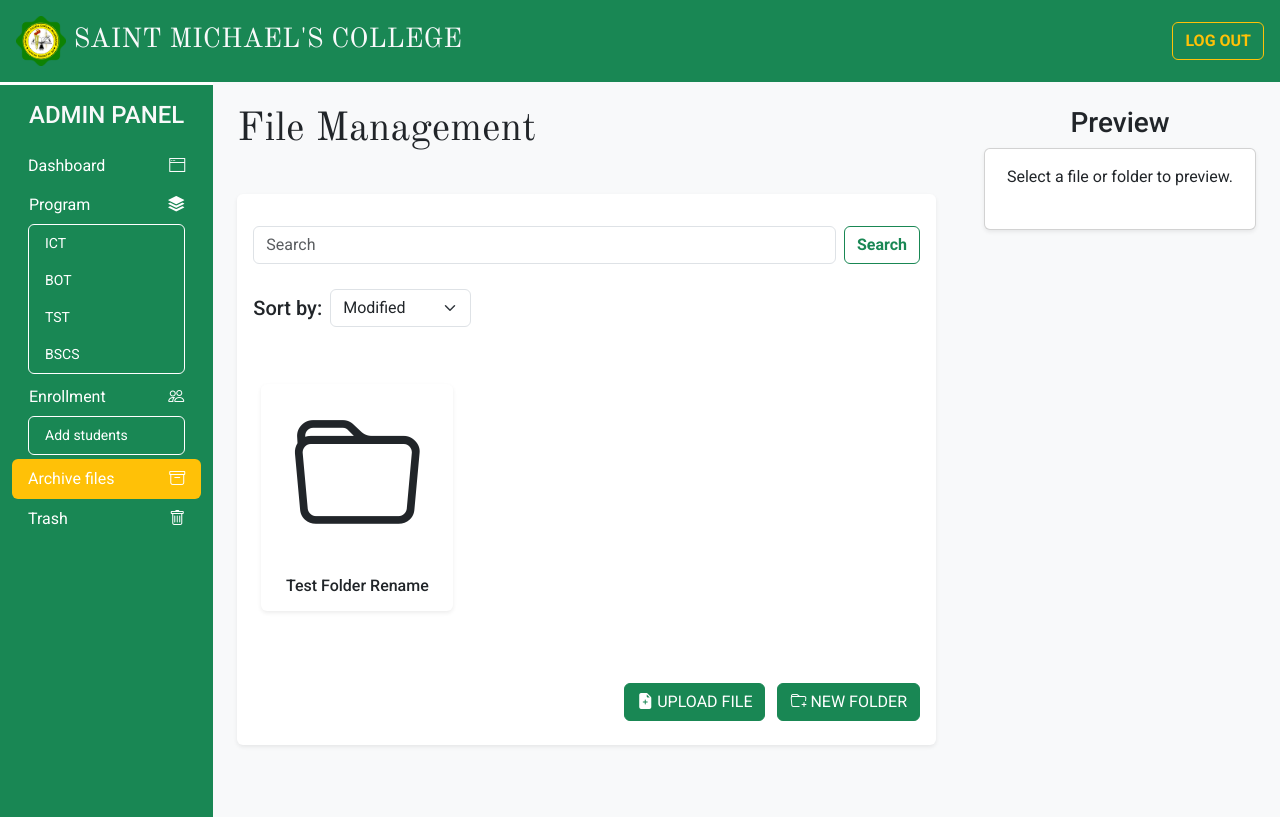
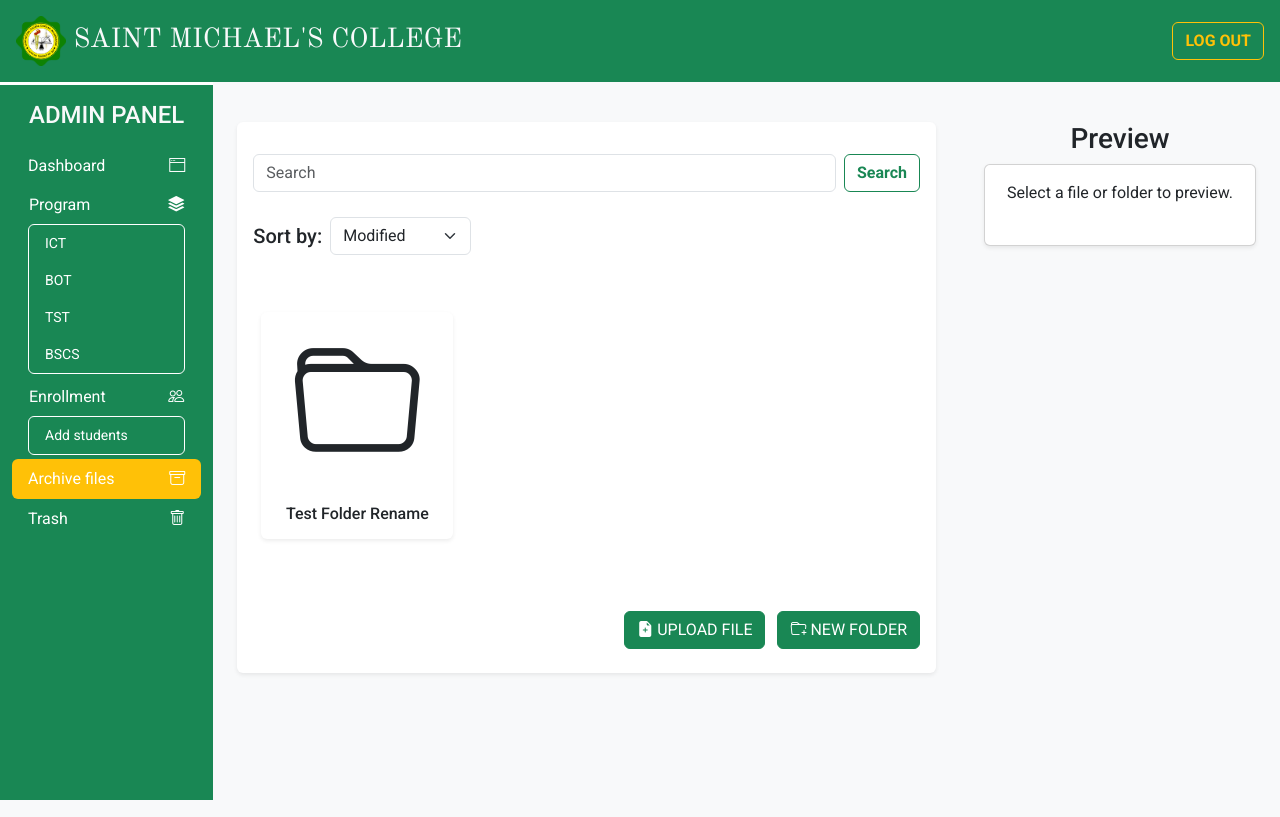
Before and after one commit to kevinarizobal/record_management, a PHP site: page /archive_file.php in a window 1280 px wide. Run offline with PHP 8.4, Linux system fonts and the light colour scheme; data comes from the database, SQL or seed files in the repository; some libraries are stand-ins or nearby versions.

Commit message:
Update archive_file.php

```diff
--- a/archive_file.php
+++ b/archive_file.php
@@ -15,7 +15,7 @@
         <!-- Main content -->
         <div class="col-lg-7 ms-auto p-4 overflow-hidden">
             <span class="d-flex justify-content-between align-items-center">
-                <h1 class="mb-4">File Management</h1>
+
             </span>
             <!-- Upload and Create Folder -->
             <div class="card border-0 shadow-sm mt-3 mb-5 align-content-center">
@@ -67,7 +67,7 @@
 
         <!-- Preview Section -->
         <div class="col-lg-3 p-4">
-            <h3 class="text-center">Preview</h3>
+            <h3 class="text-center mt-3">Preview</h3>
             <div class="card shadow-sm text-center" id="previewSection">
                 <p class="mt-3">Select a file or folder to preview.</p>
                 <img src="" id="previewImage" class="card-img-top p-2 d-none" style="max-height: 200px;">
```
